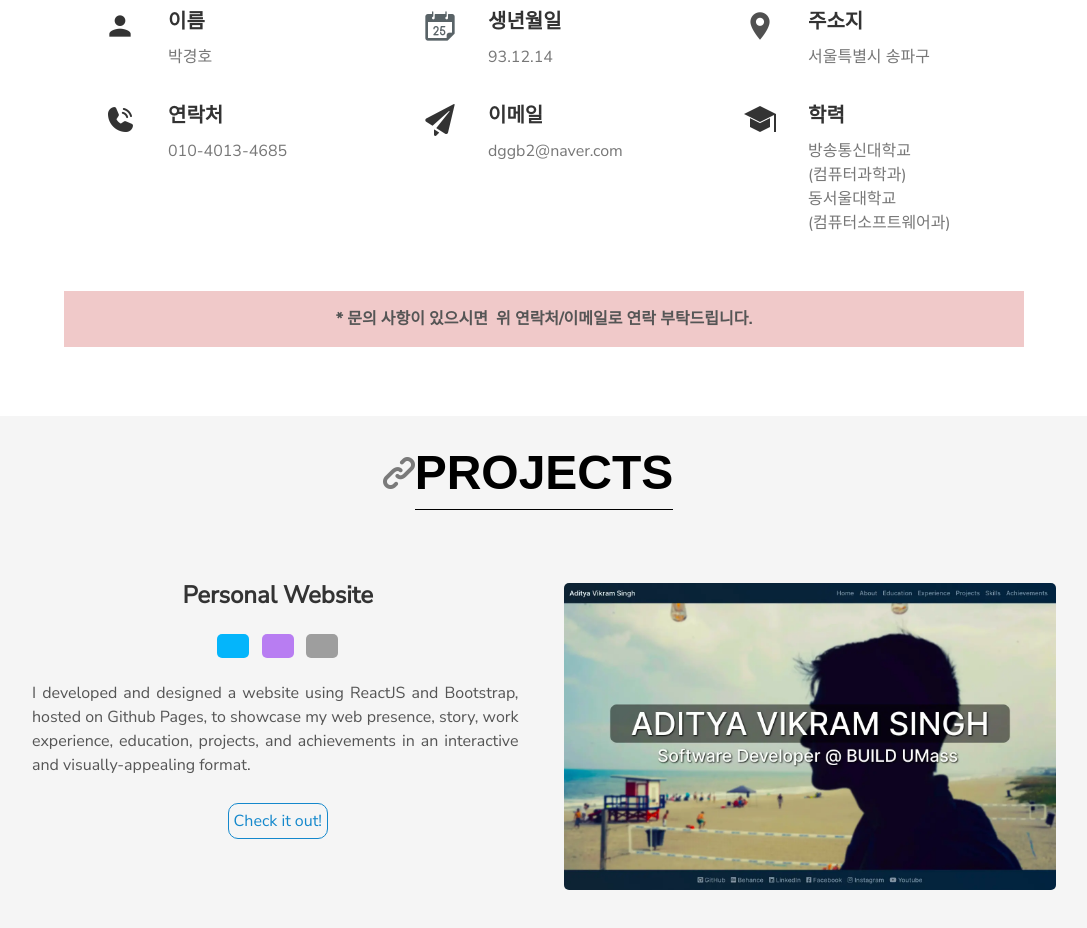
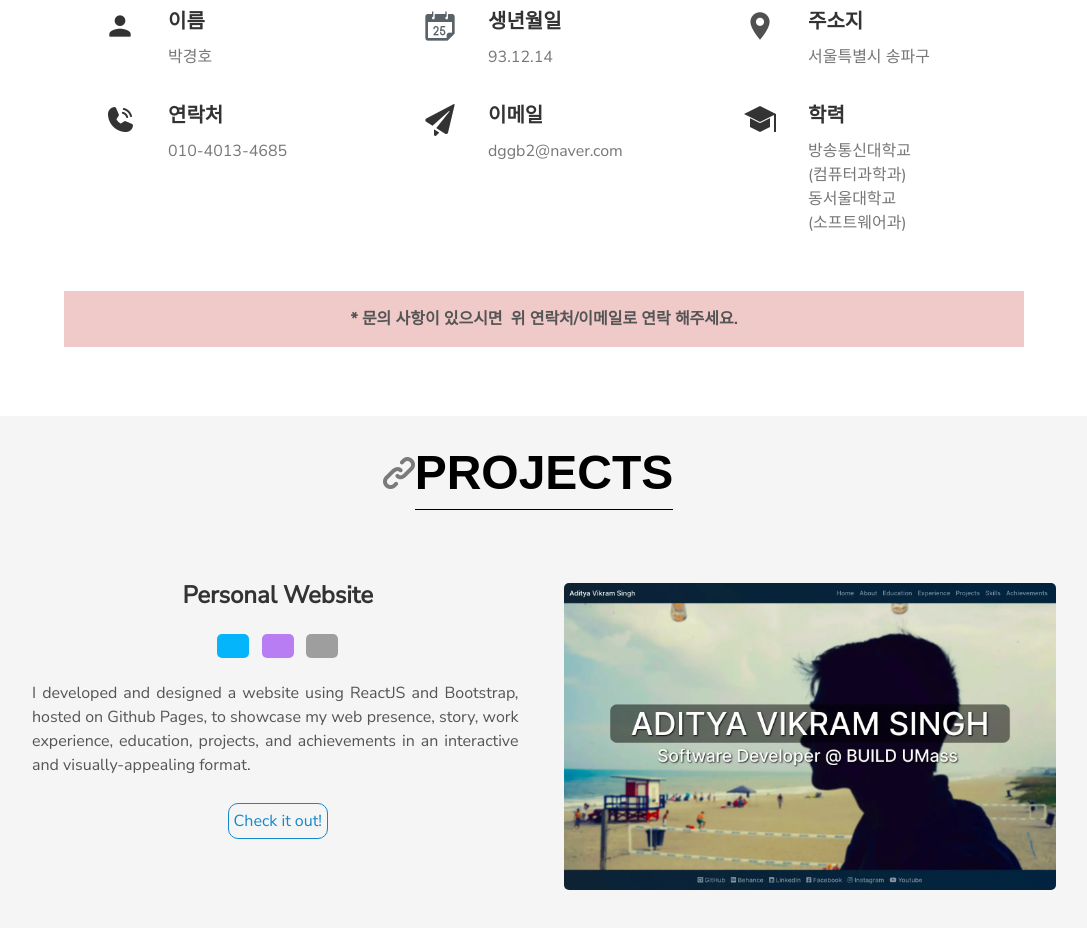
Before and after one commit to dggb/dggb.github.io, a Vue app: page / in a window 1280 px wide. Shown: the part 1220-2148 px from the top of the page, without its empty margins (96-1183 px from the left). Built offline with nearby package versions, Linux system fonts and the light colour scheme; grey boxes are pictures that could not be loaded; a web font is replaced by a local one.

Commit message:
텍스트 정렬 변경

```diff
--- a/src/App.vue
+++ b/src/App.vue
@@ -142,14 +142,14 @@
 
                     <div>
                       <div class="box_title_style">학력</div>
-                      <div class="box_item_style">방송통신대학교<br>(컴퓨터과학과)<br>동서울대학교<br>(컴퓨터소프트웨어과)</div>
+                      <div class="box_item_style">방송통신대학교<br>(컴퓨터과학과)<br>동서울대학교<br>(소프트웨어과)</div>
                     </div>
                   </div>
                 </div>
               </div>
               <div class="about_footer_style">* 문의 사항이 있으시면&nbsp;
                 <br class="about_footer_br_style">
-                위 연락처/이메일로 연락 부탁드립니다.
+                위 연락처/이메일로 연락 해주세요.
               </div>
             </div>
           </div>
```
Also changed, not shown: 5 other files (tests, documents, lock files or other folders).
